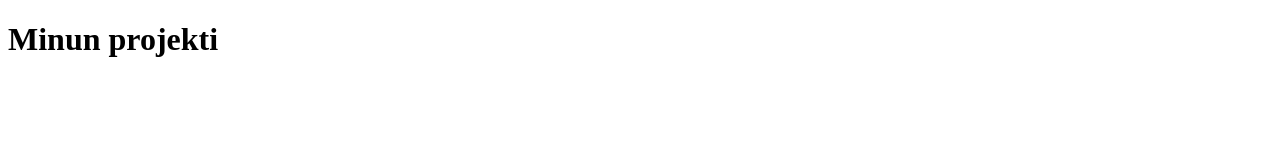
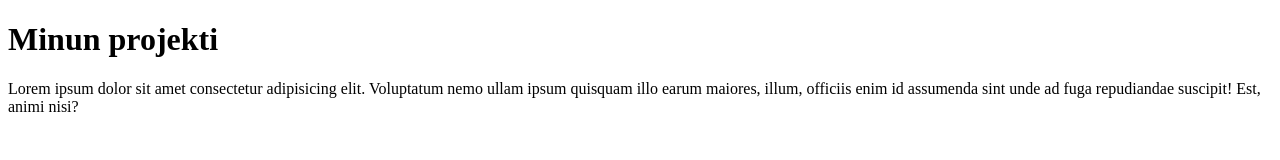
Before and after one commit to AVulpes/OmaProjekti, a plain HTML site: page index.html in a window 1280 px wide. Drawn offline with Linux system fonts and the light colour scheme.

Commit message:
Added first paragraph

```diff
--- a/index.html
+++ b/index.html
@@ -8,5 +8,8 @@
 </head>
 <body>
     <h1>Minun projekti</h1>
+    <p>
+        Lorem ipsum dolor sit amet consectetur adipisicing elit. Voluptatum nemo ullam ipsum quisquam illo earum maiores, illum, officiis enim id assumenda sint unde ad fuga repudiandae suscipit! Est, animi nisi?
+    </p>
 </body>
 </html>
```
